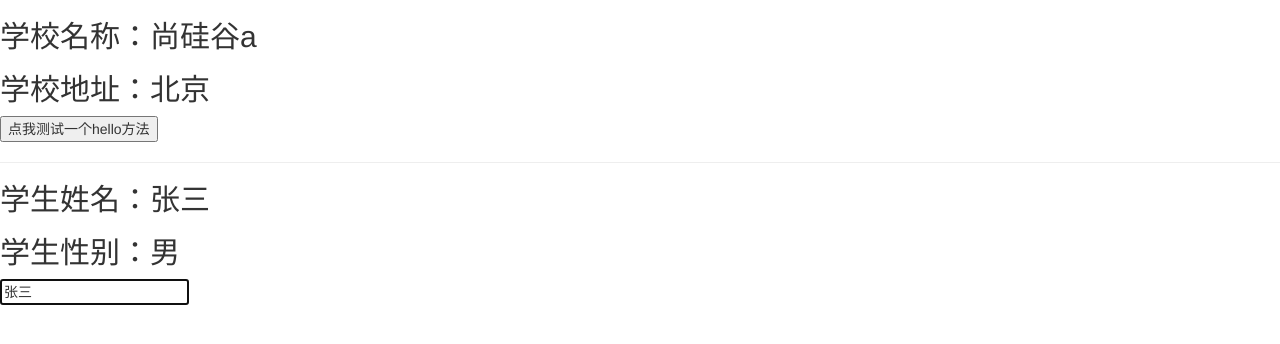
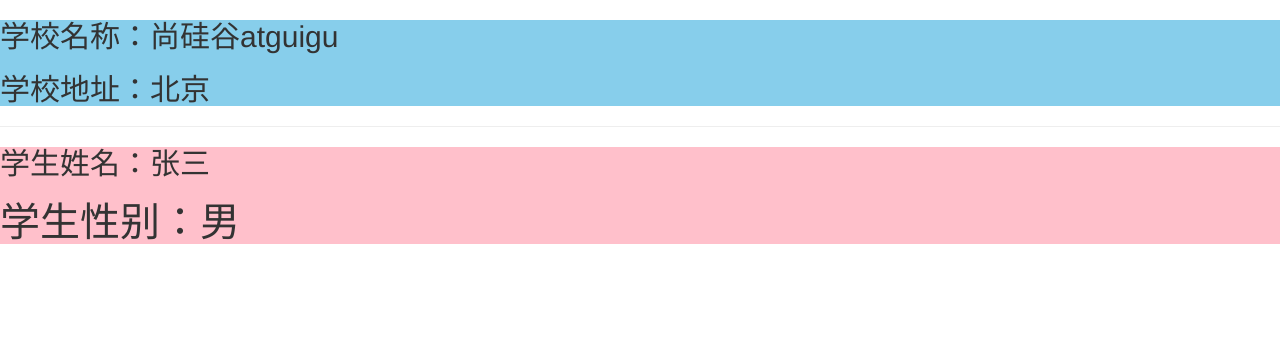
Before and after one commit to Carefree-happy/vue-project, a Vue app: page / in a window 1280 px wide. Shown: the top 344 px of the page. Built offline with nearby package versions, Linux system fonts and the light colour scheme.

Commit message:
feat: scoped样式

```diff
--- a/src/components/School.vue
+++ b/src/components/School.vue
@@ -1,8 +1,7 @@
 <template>
-	<div>
-		<h2>学校名称：{{name | mySlice}}</h2>
+	<div class="demo">
+		<h2 class="title">学校名称：{{name}}</h2>
 		<h2>学校地址：{{address}}</h2>
-		<button @click="test">点我测试一个hello方法</button>
 	</div>
 </template>
 
@@ -14,11 +13,12 @@
 				name:'尚硅谷atguigu',
 				address:'北京',
 			}
-		},
-		methods: {
-			test(){
-				this.hello()
-			}
-		},
+		}
 	}
 </script>
+
+<style scoped>
+	.demo{
+		background-color: skyblue;
+	}
+</style>
--- a/src/components/Student.vue
+++ b/src/components/Student.vue
@@ -1,8 +1,7 @@
 <template>
-	<div>
-		<h2>学生姓名：{{name}}</h2>
-		<h2>学生性别：{{sex}}</h2>
-		<input type="text" v-fbind:value="name">
+	<div class="demo">
+		<h2 class="title">学生姓名：{{name}}</h2>
+		<h2 class="atguigu">学生性别：{{sex}}</h2>
 	</div>
 </template>
 
@@ -14,6 +13,15 @@
 				name:'张三',
 				sex:'男'
 			}
-		},
+		}
 	}
 </script>
+
+<style scoped>
+	.demo{
+		background-color: pink;
+	}
+	.atguigu{
+		font-size: 40px;
+	}
+</style>
--- a/src/main.js
+++ b/src/main.js
@@ -2,13 +2,9 @@
 import Vue from 'vue'
 //引入App
 import App from './App.vue'
-//引入插件
-import plugins from './plugins'
 //关闭Vue的生产提示
 Vue.config.productionTip = false
 
-//应用（使用）插件
-Vue.use(plugins,1,2,3)
 //创建vm
 new Vue({
 	el:'#app',
--- a/src/plugins.js
+++ /dev/null
@@ -1,39 +0,0 @@
-export default {
-	install(Vue,x,y,z){
-		console.log(x,y,z)
-		//全局过滤器
-		Vue.filter('mySlice',function(value){
-			return value.slice(0,4)
-		})
-
-		//定义全局指令
-		Vue.directive('fbind',{
-			//指令与元素成功绑定时（一上来）
-			bind(element,binding){
-				element.value = binding.value
-			},
-			//指令所在元素被插入页面时
-			inserted(element,binding){
-				element.value = binding.value
-				element.focus()
-			},
-			//指令所在的模板被重新解析时
-			update(element,binding){
-				element.value = binding.value
-			}
-		})
-
-		//定义混入
-		Vue.mixin({
-			data() {
-				return {
-					x:100,
-					y:200
-				}
-			},
-		})
-
-		//给Vue原型上添加一个方法（vm和vc就都能用了）
-		Vue.prototype.hello = ()=>{alert('你好啊')}
-	}
-}
```
